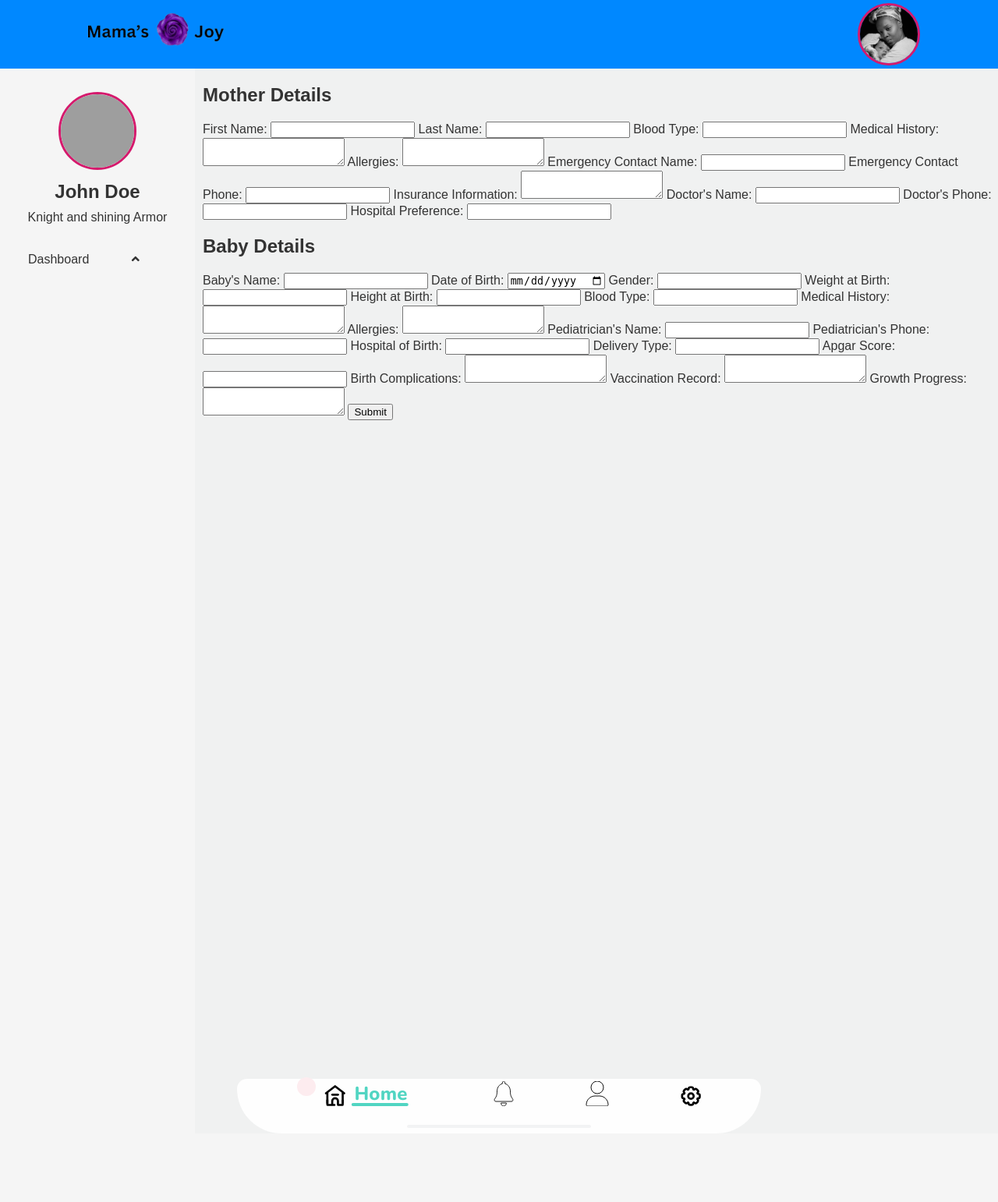
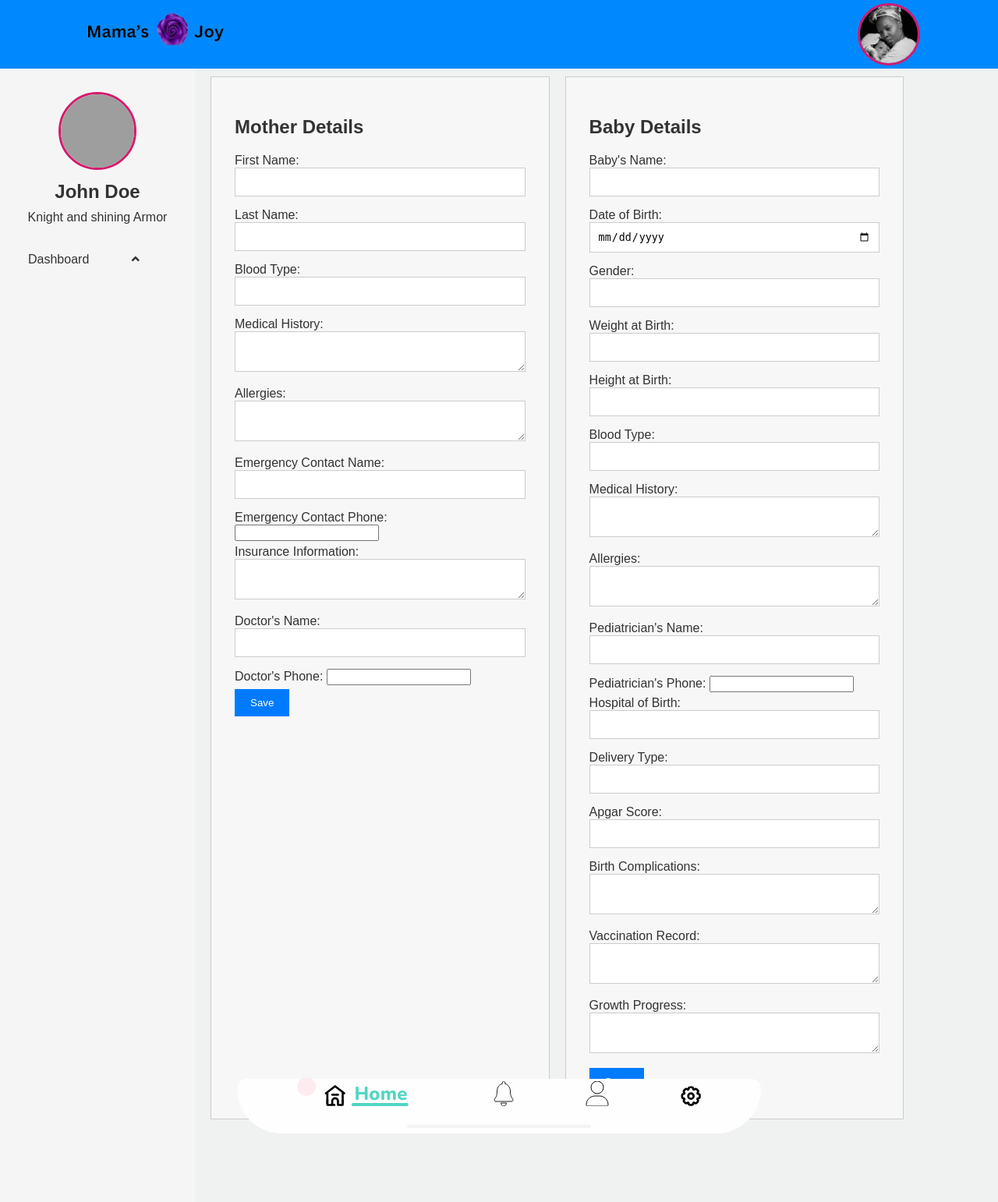
Before and after one commit to sathagesey33/Mama-s-Joy, a Python web app: template templates/Dashboard/nav.html in a window 1280 px wide. Shown: the whole page at 78% size. Before the commit the page ends 1419 px from the top, so only its background shows below. Run offline with Jinja, Linux system fonts and the light colour scheme; the template is opened without the code that fills it, so the values that code supplies are empty; grey boxes are pictures that could not be loaded.

Commit message:
add mother and baby details form and a calender api

```diff
--- a/static/menus.js
+++ b/static/menus.js
@@ -6,3 +6,8 @@ document.getElementById('profileButton').addEventListener('click', function() {
       form.style.display = 'none';
     }
   });
+
+  document.getElementById('profileButton').addEventListener('click', function() {
+    var form = document.getElementById('childInfoForm');
+    form.classList.toggle('visible');
+});
--- /dev/null
+++ b/static/style/details.css
@@ -0,0 +1,50 @@
+.childInfoForm {
+    display: flex;
+    justify-content: space-between; /* Adjust alignment as needed */
+    top: 5.5em; /* Adjust as needed */
+    bottom: 0.5em;
+    position: absolute; /* Adjust as needed */
+    left: 260px;
+    z-index: 1;
+}
+
+
+#motherform, #babyform {
+    flex: 1;
+    width: calc(50% - 30px); /* 50% width minus margin */
+    max-width: 700px;
+    margin: 10px;
+    padding: 30px;
+    height: auto;
+    background: #f7f7f7;
+    border: 1px solid #ccc;
+    box-sizing: border-box;
+    overflow: auto;
+}
+
+form label {
+    display: block;
+    margin-bottom: 5px;
+}
+
+form input[type="text"],
+form input[type="email"],
+form input[type="password"],
+form input[type="date"],
+form input[type="number"],
+form textarea,
+form select,
+form tel {
+    width: 100%;
+    padding: 10px;
+    margin-bottom: 10px;
+    border: 1px solid #ccc;
+}
+
+form button {
+    padding: 10px 20px;
+    background: #007BFF;
+    color: #fff;
+    border: none;
+    cursor: pointer;
+}
--- a/static/style/menus.css
+++ /dev/null
@@ -1,5 +0,0 @@
-#childInfoForm {
-    position: absolute;
-    top: 5.5em;
-    left: 260px;
-}
--- a/static/style/nav.css
+++ b/static/style/nav.css
@@ -23,7 +23,7 @@ body {
     margin: 0 ;
     height: 100vh ;
     display: flex ;
-    overflow: hidden ;
+    overflow: auto ;
     align-items: center ;
     justify-content: center ;
     background-color: #f0f1f1 ;
@@ -66,8 +66,9 @@ header {
     width: 42em ;
     display: flex ;
     height: 4.4em ;
+    z-index: 1000;
     user-select: none ;
-    position: absolute;
+    position: fixed;
     align-items: center ;
     padding: 0 1.9em 2.5em ;
     justify-content: center ;
--- a/static/style/sidebar.css
+++ b/static/style/sidebar.css
@@ -10,7 +10,7 @@
     width: 250px;
     height: 100vh;
     margin-top: 5.5em;
-    position: fixed;
+    position: absolute;
     overflow: auto;
     background-color: #f5f5f5;
     padding: 20px;
--- a/templates/Dashboard/nav.html
+++ b/templates/Dashboard/nav.html
@@ -6,7 +6,7 @@
   <link rel="stylesheet" href="https://cdnjs.cloudflare.com/ajax/libs/font-awesome/5.15.3/css/all.min.css">
   <link rel="stylesheet" href="/static/style/nav.css">
   <link rel="stylesheet" href="/static/style/sidebar.css">
-  <link rel="stylesheet" href="/static/style/menus.css">
+  <link rel="stylesheet" href="/static/style/details.css">
 
 </head>
 <body>
@@ -104,7 +104,7 @@
                 <button class="dropbtn">Dashboard <i class="fas fa-angle-up" id="angleIcon"></i></button>
                 <div class="dropdown-content">
                     <a href="#"><i class="fas fa-envelope" id="emailIcon"></i>Email</a>
-                    <a href="#"><i class="fas fa-calendar" id="calenderIcon"></i>Calender</a>
+                    <a href="/templates/Dashboard/calender.html"><i class="fas fa-calendar" id="calenderIcon"></i>Calender</a>
                     <a href="#"><i class="fas fa-bell" id="appointmentIcon"></i>Appointments</a>
                     <a href="#"><i class="fas fa-pen" id="keepnotesIcon"></i>Keep Notes</a>
                     <a href="#"><i class="fas fa-sign-out-alt" id="logoutIcon"></i>Logout</a>
@@ -113,7 +113,7 @@
     </div>
 </div>
 <div class="childInfoForm" id="childInfoForm">
-    <form action="#">
+    <form action="#" id="motherform">
             <h2>Mother Details</h2>
             <label>First Name: <input type="text" name="motherFirstName"></label>
             <label>Last Name: <input type="text" name="motherLastName"></label>
@@ -125,9 +125,11 @@
             <label>Insurance Information: <textarea name="motherInsuranceInformation"></textarea></label>
             <label>Doctor's Name: <input type="text" name="motherDoctorsName"></label>
             <label>Doctor's Phone: <input type="tel" name="motherDoctorsPhone"></label>
-            <label>Hospital Preference: <input type="text" name="motherHospitalPreference"></label>
 
-            <h2>Baby Details</h2>
+            <button type="button">Save</button>
+    </form>
+    <form action="#" id="babyform">
+        <h2>Baby Details</h2>
             <label>Baby's Name: <input type="text" name="babyName"></label>
             <label>Date of Birth: <input type="date" name="babyDOB"></label>
             <label>Gender: <input type="text" name="babyGender"></label>
@@ -145,7 +147,7 @@
             <label>Vaccination Record: <textarea name="babyVaccinationRecord"></textarea></label>
             <label>Growth Progress: <textarea name="babyGrowthProgress"></textarea></label>
 
-            <input type="submit" value="Submit">
+            <button type="button">Save</button>
     </form>
 </div>
 <script  src="/static/nav.js"></script>
```
Also changed, not shown: templates/Dashboard/calender.html (added, +22 -0 lines).
